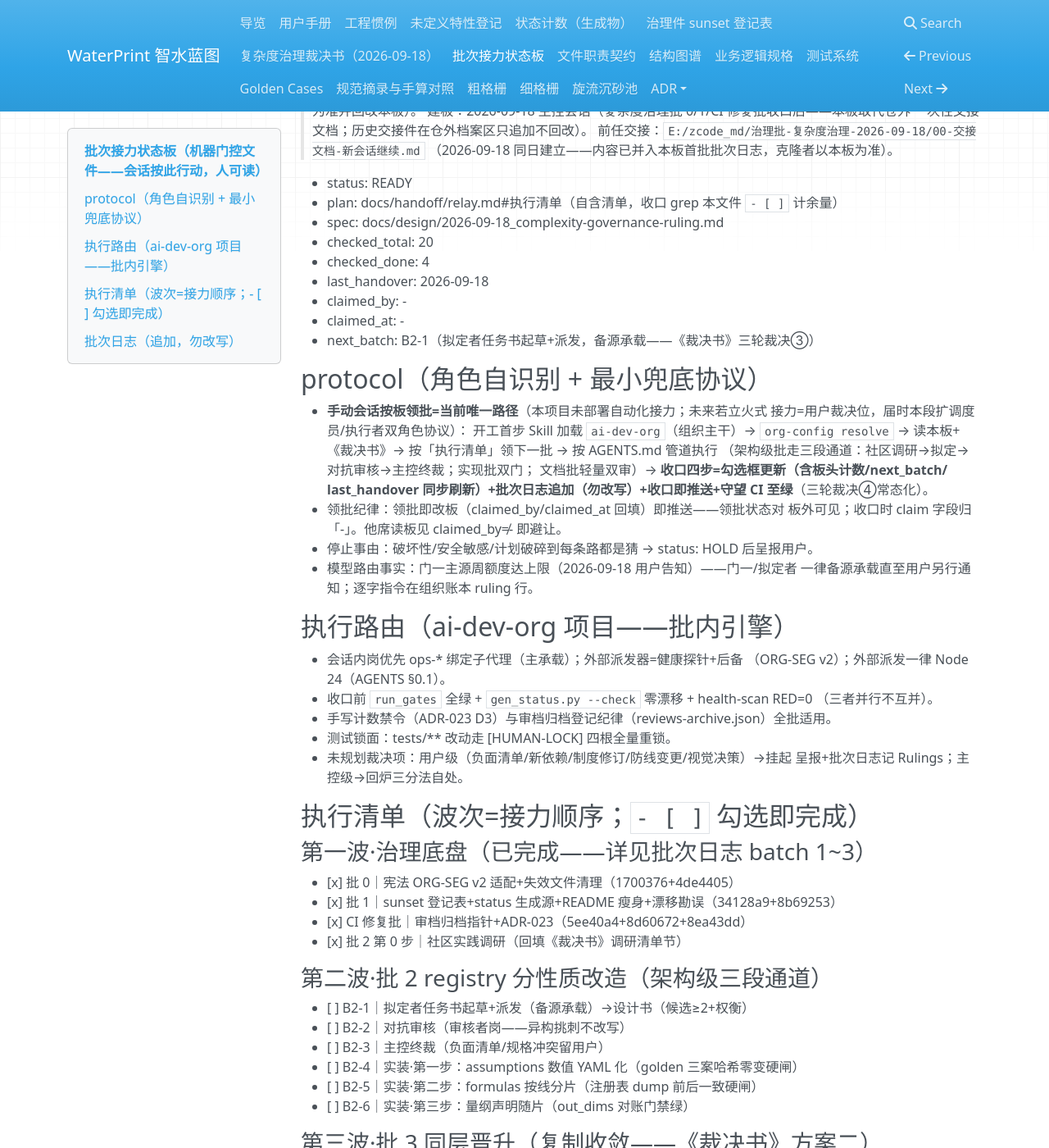
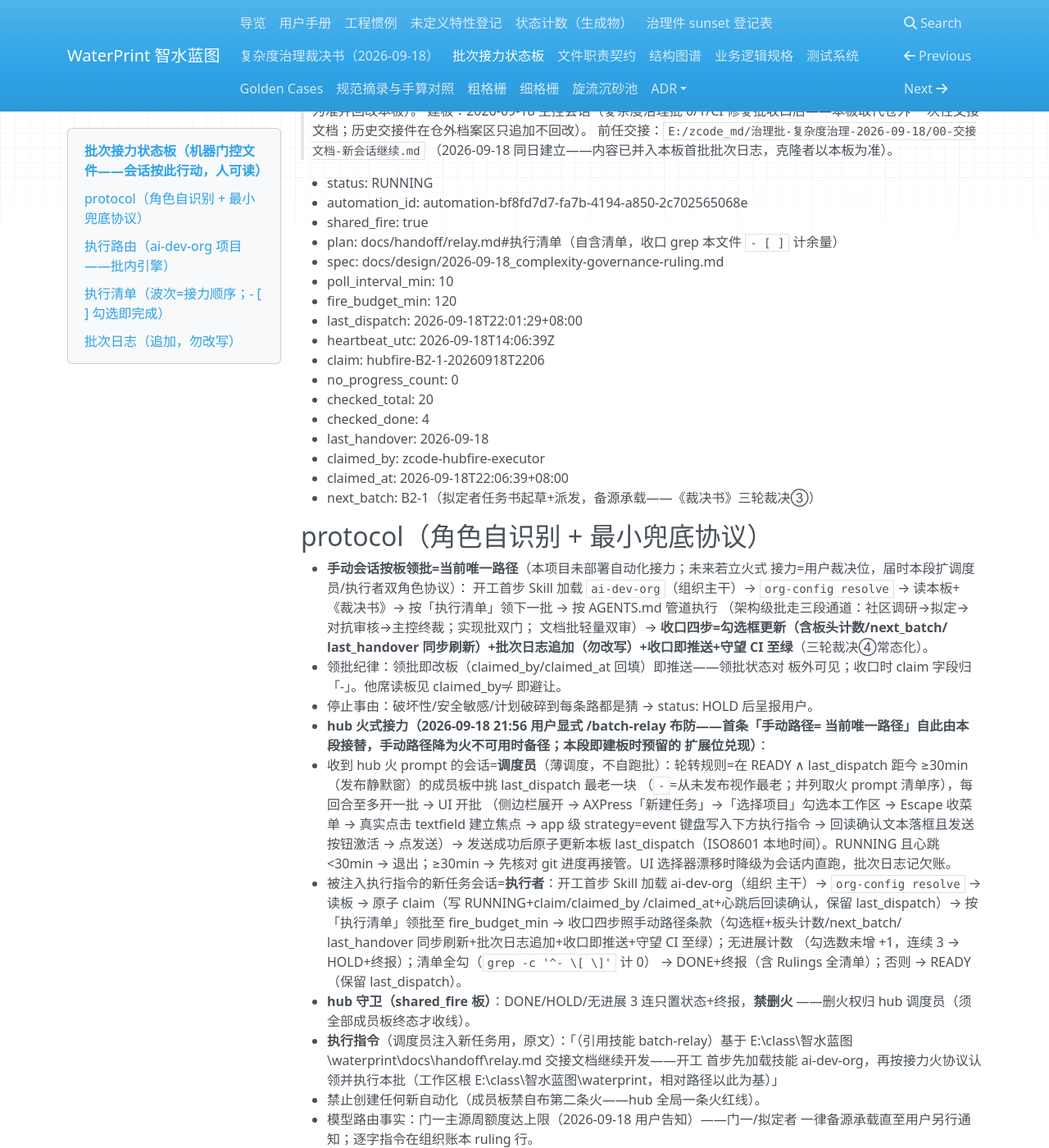
Before and after one commit to yyx20040712/waterprint, an MkDocs documentation site: the page built from docs/handoff/relay.md, in a window 1280 px wide and 1400 px high, scrolled down 190 px. Shown: the whole window at 82% size. Built offline with MkDocs 1.6.1, drawn with Linux system fonts in a browser that asks for light colours; nearby versions of some CDN libraries; some of the changed text lies outside the part shown.

Commit message:
接力火认领: B2-1 批开工——relay 板原子 claim（status RUNNING+claim token hubfire-B2-1-20260918T2206+claimed_by/claimed_at+心跳 14:06:39Z，last_dispatch 保留）即推送对板外可见；同笔落前会话 hub 布防未提交面（板头火字段 automation_id/shared_fire/poll_interval/fire_budget/last_dispatch/heartbeat/claim/no_progress_count+protocol hub 调度员/执行者双角色段+批次日志增补二——21:56 布防实录，内容以板上日志为准）。执行者会话按板领批 B2-1（拟定者任务书起草+派发，备源承载）。

```diff
--- a/docs/handoff/relay.md
+++ b/docs/handoff/relay.md
@@ -8,14 +8,22 @@
 > 前任交接：`E:/zcode_md/治理批-复杂度治理-2026-09-18/00-交接文档-新会话继续.md`
 > （2026-09-18 同日建立——内容已并入本板首批批次日志，克隆者以本板为准）。
 
-- status: READY
+- status: RUNNING
+- automation_id: automation-bf8fd7d7-fa7b-4194-a850-2c702565068e
+- shared_fire: true
 - plan: docs/handoff/relay.md#执行清单（自含清单，收口 grep 本文件 `- [ ]` 计余量）
 - spec: docs/design/2026-09-18_complexity-governance-ruling.md
+- poll_interval_min: 10
+- fire_budget_min: 120
+- last_dispatch: 2026-09-18T22:01:29+08:00
+- heartbeat_utc: 2026-09-18T14:06:39Z
+- claim: hubfire-B2-1-20260918T2206
+- no_progress_count: 0
 - checked_total: 20
 - checked_done: 4
 - last_handover: 2026-09-18
-- claimed_by: -
-- claimed_at: -
+- claimed_by: zcode-hubfire-executor
+- claimed_at: 2026-09-18T22:06:39+08:00
 - next_batch: B2-1（拟定者任务书起草+派发，备源承载——《裁决书》三轮裁决③）
 
 ## protocol（角色自识别 + 最小兜底协议）
@@ -31,6 +39,31 @@
 - 领批纪律：领批即改板（claimed_by/claimed_at 回填）即推送——领批状态对
   板外可见；收口时 claim 字段归「-」。他席读板见 claimed_by≠- 即避让。
 - 停止事由：破坏性/安全敏感/计划破碎到每条路都是猜 → status: HOLD 后呈报用户。
+- **hub 火式接力（2026-09-18 21:56 用户显式 /batch-relay 布防——首条「手动路径=
+  当前唯一路径」自此由本段接替，手动路径降为火不可用时备径；本段即建板时预留的
+  扩展位兑现）**：
+  - 收到 hub 火 prompt 的会话=**调度员**（薄调度，不自跑批）：轮转规则=在 READY ∧
+    last_dispatch 距今 ≥30min（发布静默窗）的成员板中挑 last_dispatch 最老一块
+    （`-`=从未发布视作最老；并列取火 prompt 清单序），每回合至多开一批 → UI 开批
+    （侧边栏展开 → AXPress「新建任务」→「选择项目」勾选本工作区 → Escape 收菜单 →
+    真实点击 textfield 建立焦点 → app 级 strategy=event 键盘写入下方执行指令 →
+    回读确认文本落框且发送按钮激活 → 点发送）→ 发送成功后原子更新本板
+    last_dispatch（ISO8601 本地时间）。RUNNING 且心跳 <30min → 退出；≥30min →
+    先核对 git 进度再接管。UI 选择器漂移时降级为会话内直跑，批次日志记欠账。
+  - 被注入执行指令的新任务会话=**执行者**：开工首步 Skill 加载 ai-dev-org（组织
+    主干）→ `org-config resolve` → 读板 → 原子 claim（写 RUNNING+claim/claimed_by
+    /claimed_at+心跳后回读确认，保留 last_dispatch）→ 按「执行清单」领批至
+    fire_budget_min → 收口四步照手动路径条款（勾选框+板头计数/next_batch/
+    last_handover 同步刷新+批次日志追加+收口即推送+守望 CI 至绿）；无进展计数
+    （勾选数未增 +1，连续 3 → HOLD+终报）；清单全勾（`grep -c '^- \[ \]'` 计 0）
+    → DONE+终报（含 Rulings 全清单）；否则 → READY（保留 last_dispatch）。
+  - **hub 守卫（shared_fire 板）**：DONE/HOLD/无进展 3 连只置状态+终报，**禁删火**
+    ——删火权归 hub 调度员（须全部成员板终态才收线）。
+  - **执行指令**（调度员注入新任务用，原文）：「（引用技能 batch-relay）基于
+    E:\class\智水蓝图\waterprint\docs\handoff\relay.md 交接文档继续开发——开工
+    首步先加载技能 ai-dev-org，再按接力火协议认领并执行本批（工作区根
+    E:\class\智水蓝图\waterprint，相对路径以此为基）」
+  - 禁止创建任何新自动化（成员板禁自布第二条火——hub 全局一条火红线）。
 - 模型路由事实：门一主源周额度达上限（2026-09-18 用户告知）——门一/拟定者
   一律备源承载直至用户另行通知；逐字指令在组织账本 ruling 行。
 
@@ -87,6 +120,23 @@
 
 ## 批次日志（追加，勿改写）
 
+### batch 3 增补二 — 2026-09-18 21:56（hub 布防：用户显式 /batch-relay，挂全局轮转火）
+- 深度设计门（ai-dev-org 路线）：过——`.zcode/org-ledger.jsonl` 活跃（21:43
+  交接面升级批门一 PASS B0W2N4）、《裁决书》20.5KB 占位符零命中（grep TBD|TODO|
+  稍后实现|适当处理|implement later）、执行清单机检 4/20 勾与板头计数一致。
+- 板面补齐（只增行不改既有行语义）：+automation_id（待 hub 火回填）+
+  shared_fire: true +poll_interval_min/fire_budget_min/last_dispatch/heartbeat_utc/
+  claim/no_progress_count（火协议字段对齐当前技能模板）；fire_budget_min=120
+  （架构级三段通道批重，对齐姊妹板 Synapse_remake）；claim 与既有 claimed_by/
+  claimed_at 同义互映，收口时两者同步归「-」。
+- protocol 扩 hub 调度员/执行者双角色段（建板时预留扩展位兑现）+hub 守卫句
+  （收口禁删火——删火权归 hub 调度员）。
+- hub 火=全局唯一 */10 轮转火（hub 调度会话创建，服务本板+Synapse_remake 板）；
+  本板 last_dispatch=`-`（从未发布，轮转视作最老）——首班有效火大概率先开本板
+  B2-1（拟定者任务书起草+派发，备源承载）。
+- 模型路由事实（门一/拟定者备源承载）继续有效，随执行者开工自账本 ruling 行
+  对齐。
+
 ### batch 3 增补 — 2026-09-18（门一审 R1 处置+CI 抖动重跑）
 - 门一审（备源承载）PASS B0/W2/N4——两 W 批内消化：W1=claim 字段落地
   （板头 +claimed_by/claimed_at+领批即改板即推条款）；W2=挂账池单源化
```
